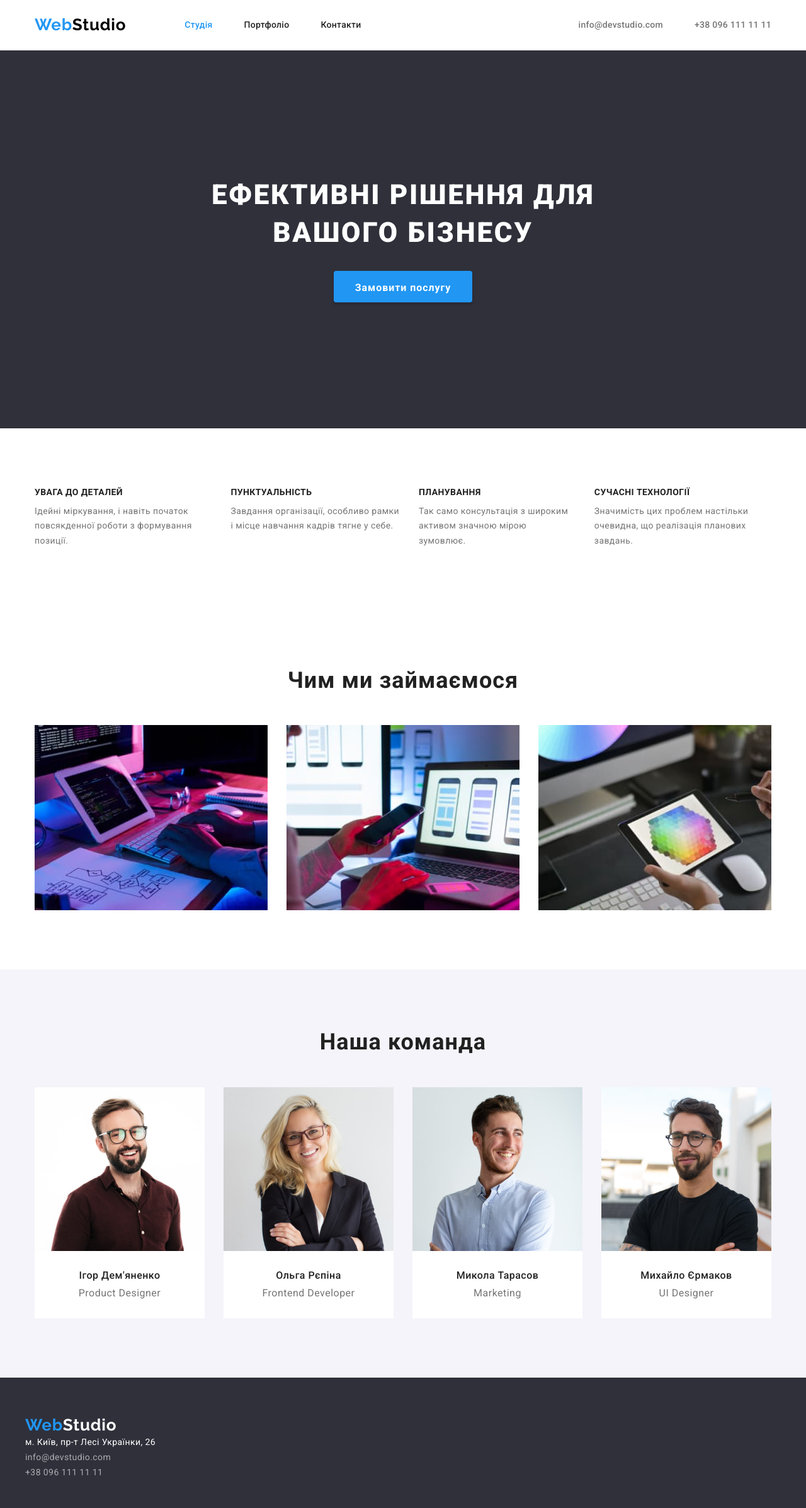
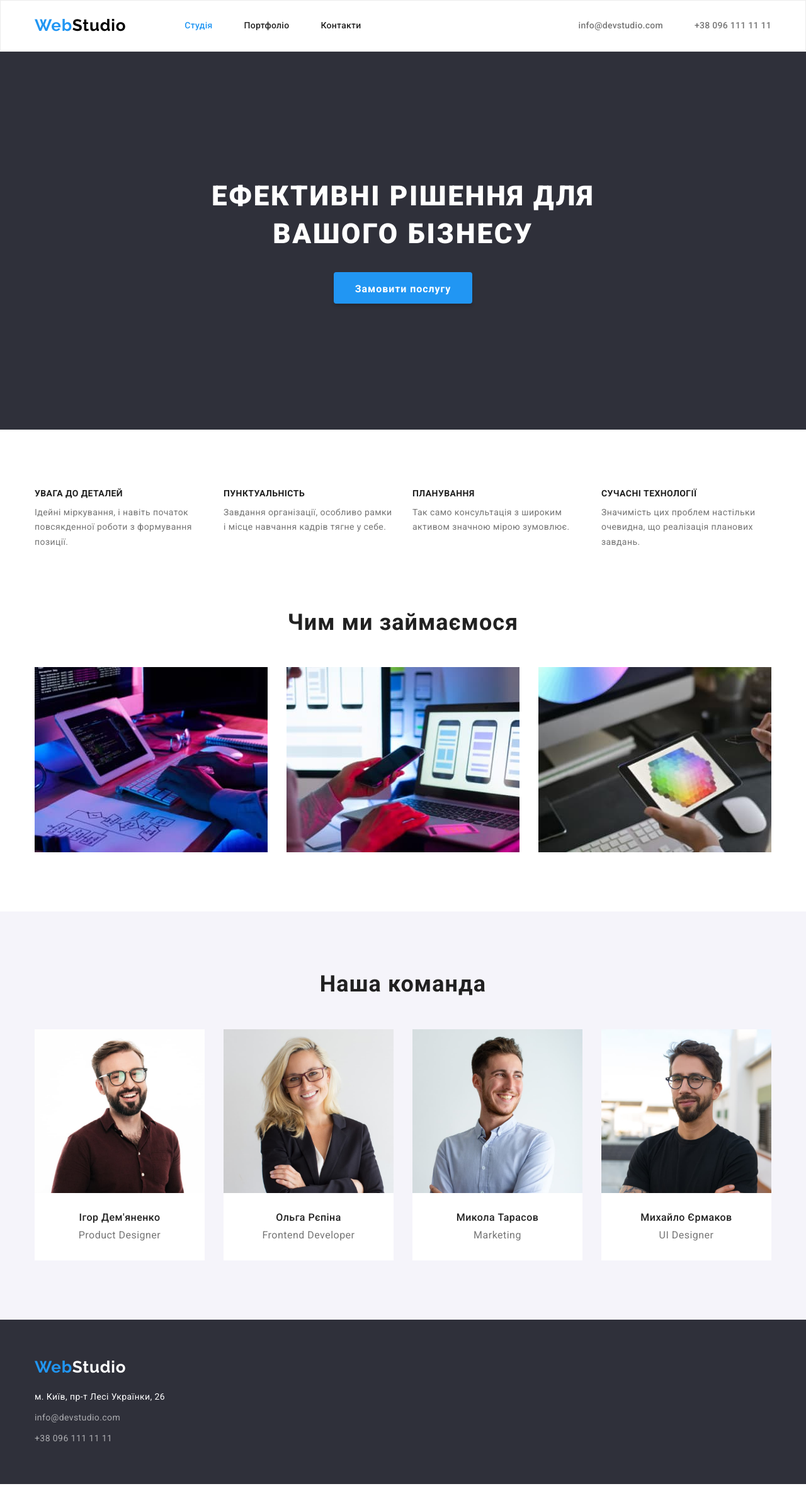
Before and after one commit to LexusGr/goit-markup-hw-03, a plain HTML site: page index.html in a window 1280 px wide. Shown: the whole page at 63% size. After the commit the page ends 2356 px from the top, so only its background shows below. Drawn offline with nearby package versions, Linux system fonts and the light colour scheme.

Commit message:
add borders

```diff
--- a/css/styles.css
+++ b/css/styles.css
@@ -125,6 +125,9 @@ img {
   align-items: center;
   justify-content: space-between;
 }
+.sait-body .header {
+  border: 1px solid #ececec;
+}
 .header-navlist,
 .header-contlist {
   gap: 50px;
@@ -146,12 +149,9 @@ img {
 .hero {
   background: var(--therd-background-color);
   color: var(--primery-wight);
-}
-.container-hero {
-  padding: 200px;
+  padding: 200px 0;
   text-align: center;
 }
-
 .hero-title {
   font-weight: 900;
   font-size: 44px;
@@ -191,6 +191,10 @@ img {
   gap: 30px;
   justify-content: center;
 }
+
+.features-item {
+  width: 270px;
+}
 .features .features-title {
   font-size: 14px;
   line-height: 1.14;
@@ -206,6 +210,9 @@ img {
 
 /* engage */
 
+.engage {
+  padding-top: 0;
+}
 .section-title {
   font-size: 36px;
   line-height: 1.17;
@@ -213,6 +220,7 @@ img {
   letter-spacing: 0.03em;
   margin-bottom: 50px;
 }
+
 .engage-list {
   display: flex;
   gap: 30px;
@@ -258,12 +266,30 @@ img {
 .footer {
   background-color: var(--therd-background-color);
 }
-.footer .container {
+
+.footer {
   padding: 60px 0;
+}
+
+.footer .header-logo {
+  margin-right: 0;
+}
+.footer .address-container {
+  margin-right: 0;
+}
+.footer-address {
+  width: 231px;
+  margin-top: 20px;
 }
 .footer .logo-text {
   color: var(--primery-wight);
 }
+.address-list {
+  display: flex;
+  flex-direction: column;
+  row-gap: 9px;
+}
+
 .address-link {
   line-height: 1.71;
   letter-spacing: 0.03em;
@@ -282,12 +308,11 @@ img {
 /* portfolio */
 
 .portfolio {
-  background-color: var(--primery-background-color);
+  /* background-color: var(--primery-background-color); */
 }
 .filters-list {
   display: flex;
   gap: 8px;
-  padding: 0 0 16px 0;
   justify-content: center;
 }
 .filters-button {
@@ -310,10 +335,12 @@ img {
   display: flex;
   flex-wrap: wrap;
   gap: 30px;
-  padding-top: 34px;
+  margin-top: 50px;
 }
 .progects-item {
   background-color: var(--primery-wight);
+  border: 1px solid var(--primery-gray);
+  width: 370px;
 }
 .progects-link {
   margin-bottom: 20px;
--- a/index.html
+++ b/index.html
@@ -41,14 +41,14 @@
     </header>
 
     <main>
-        <section class="hero">
-            <div class="container container-hero">
+        <section class="hero section">
+            <div class="container">
                 <h1 class="hero-title">Ефективні рішення для вашого бізнесу</h1>
                 <button class="hero-button button" type="button">Замовити послугу</button>
             </div class="container">
         </section>
         <section class="features section">
-            <div class="container container-features">
+            <div class="container">
                 <h2 class="visually-hidden">Наші особливості</h2>
                 <ul class="features-list list">
                     <li class="features-item">
@@ -132,6 +132,7 @@
             <a class="header-logo link" href="./index.html">
                 Web<span class="logo-text">Studio</span></a>
             <address class="footer-address">
+                <div class="address-container">
                     <ul class="address-list list">
                         <li class="address-item">
                             <a class="address-link link" href="https://goo.gl/maps/CPtrU1FHBa2aNyZL9" target="_blank"
@@ -141,6 +142,7 @@
                         <li class="address-item"><a class="address-contlink link" href="">info@devstudio.com</a></li>
                         <li class="address-item"><a class="address-contlink link" href="">+38 096 111 11 11</a></li>
                     </ul>
+                </div>
             </address>
         </div>
     </footer>
```
Lines whose indentation alone changed are shown as unchanged.
